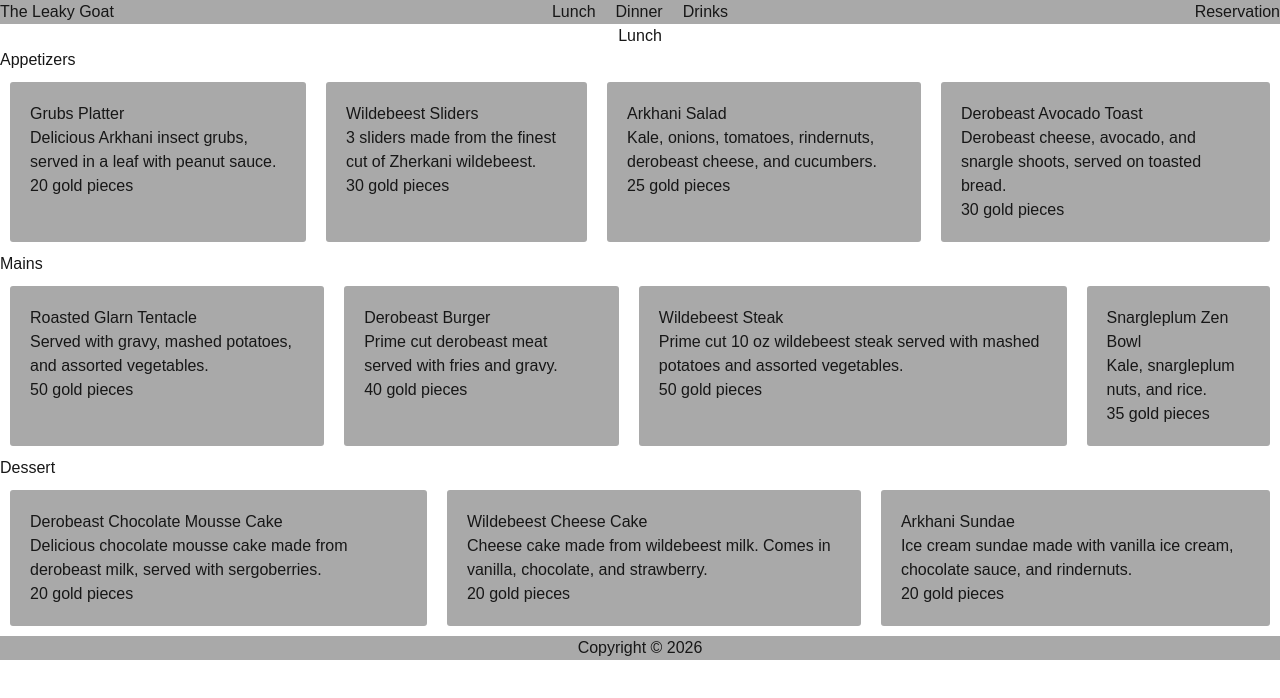
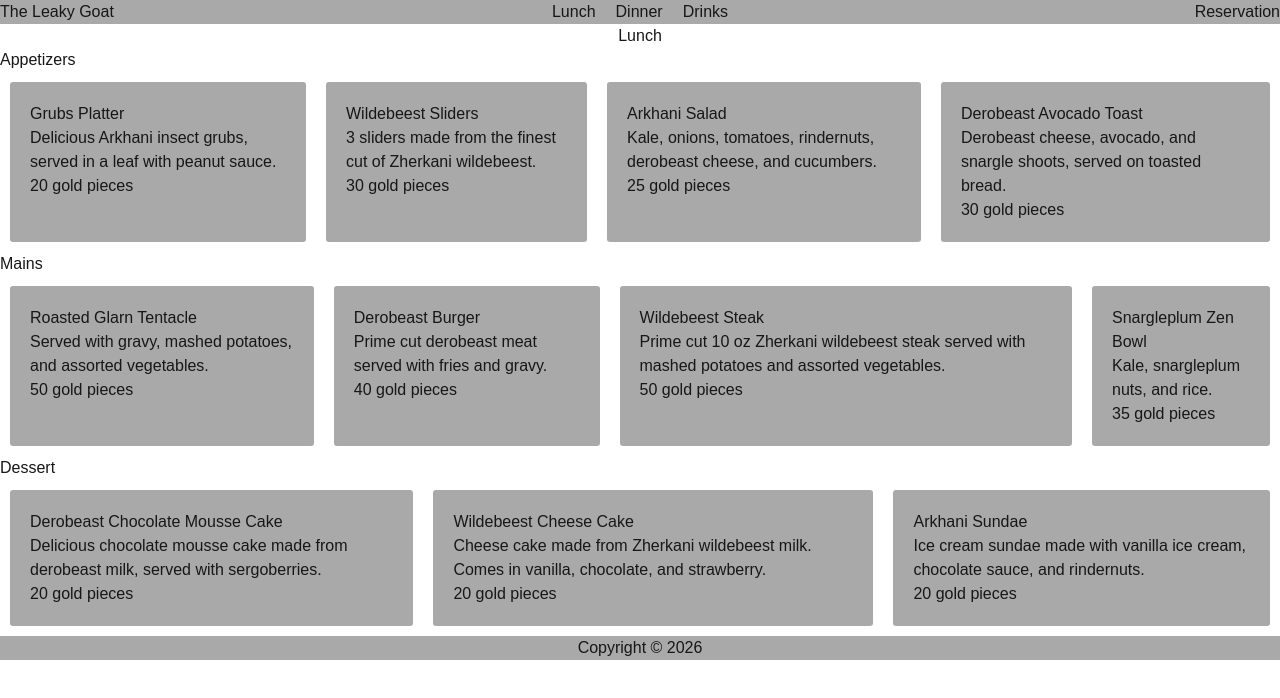
Before and after one commit to alex-badila/alex-badila-wddm132-assignment-2, a Next.js app: page /lunch in a window 1280 px wide. Shown: the top 698 px of the page. Built offline with nearby package versions, Linux system fonts and the light colour scheme.

Commit message:
Changed some of the menu descriptions to be more consistent

```diff
--- a/app/card.tsx
+++ b/app/card.tsx
@@ -1,11 +1,11 @@
 function Card(props: any) {
 
   return (
-    <div className="card">
-      <h2>{props.menuItem}</h2>
+    <article className="card">
+      <h3>{props.menuItem}</h3>
       <p>{props.description}</p>
       <p>{props.price}</p>
-    </div>
+    </article>
   )
 }
 
--- a/app/dinner/page.tsx
+++ b/app/dinner/page.tsx
@@ -23,7 +23,7 @@ const Dinner = () => {
           <div className="cardContainer">
               <Card menuItem="Roasted Glarn Tentacle" description="Served with gravy, mashed potatoes, and assorted vegetables." price="50 gold pieces"/>
               <Card menuItem="Franglesangle Nachos" description="Served with famous franglesangle sauce that is to die for!" price="35 gold pieces"/>
-              <Card menuItem="Wildebeest Steak" description="Prime cut 10 oz wildebeest steak served with mashed potatoes and assorted vegetables." price="50 gold pieces"/>
+              <Card menuItem="Wildebeest Steak" description="Prime cut 10 oz Zherkani wildebeest steak served with mashed potatoes and assorted vegetables." price="50 gold pieces"/>
               <Card menuItem="Magical Lightbug Pasta" description="Magical lightbug served with iteratto pasta. You can still see it shine even after death!" price="40 gold pieces"/>
           </div>
         </section>
@@ -31,7 +31,7 @@ const Dinner = () => {
           <h2>Dessert</h2>
           <div className="cardContainer">
               <Card menuItem="Derobeast Chocolate Mousse Cake" description="Delicious chocolate mousse cake made from derobeast milk, served with sergoberries." price="20 gold pieces"/>
-              <Card menuItem="Wildebeest Cheese Cake" description="Cheese cake made from wildebeest milk. Comes in vanilla, chocolate, and strawberry." price="20 gold pieces"/>
+              <Card menuItem="Wildebeest Cheese Cake" description="Cheese cake made from Zherkani wildebeest milk. Comes in vanilla, chocolate, and strawberry." price="20 gold pieces"/>
               <Card menuItem="Arkhani Sundae" description="Ice cream sundae made with vanilla ice cream, chocolate sauce, and rindernuts." price="20 gold pieces"/>
           </div>
         </section>
--- a/app/lunch/page.tsx
+++ b/app/lunch/page.tsx
@@ -23,7 +23,7 @@ const Lunch = () => {
           <div className="cardContainer">
               <Card menuItem="Roasted Glarn Tentacle" description="Served with gravy, mashed potatoes, and assorted vegetables." price="50 gold pieces"/>
               <Card menuItem="Derobeast Burger" description="Prime cut derobeast meat served with fries and gravy." price="40 gold pieces"/>
-              <Card menuItem="Wildebeest Steak" description="Prime cut 10 oz wildebeest steak served with mashed potatoes and assorted vegetables." price="50 gold pieces"/>
+              <Card menuItem="Wildebeest Steak" description="Prime cut 10 oz Zherkani wildebeest steak served with mashed potatoes and assorted vegetables." price="50 gold pieces"/>
               <Card menuItem="Snargleplum Zen Bowl" description="Kale, snargleplum nuts, and rice." price="35 gold pieces"/>
           </div>
         </section>
@@ -31,7 +31,7 @@ const Lunch = () => {
           <h2>Dessert</h2>
           <div className="cardContainer">
               <Card menuItem="Derobeast Chocolate Mousse Cake" description="Delicious chocolate mousse cake made from derobeast milk, served with sergoberries." price="20 gold pieces"/>
-              <Card menuItem="Wildebeest Cheese Cake" description="Cheese cake made from wildebeest milk. Comes in vanilla, chocolate, and strawberry." price="20 gold pieces"/>
+              <Card menuItem="Wildebeest Cheese Cake" description="Cheese cake made from Zherkani wildebeest milk. Comes in vanilla, chocolate, and strawberry." price="20 gold pieces"/>
               <Card menuItem="Arkhani Sundae" description="Ice cream sundae made with vanilla ice cream, chocolate sauce, and rindernuts." price="20 gold pieces"/>
           </div>
         </section>
```
